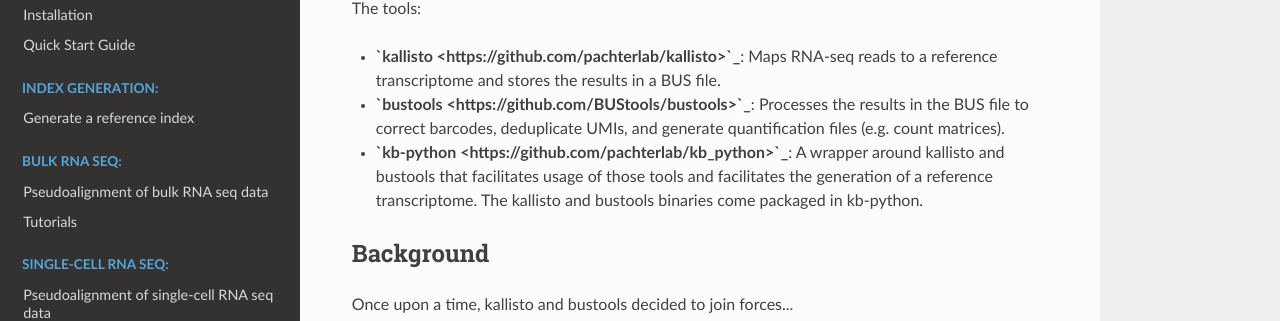
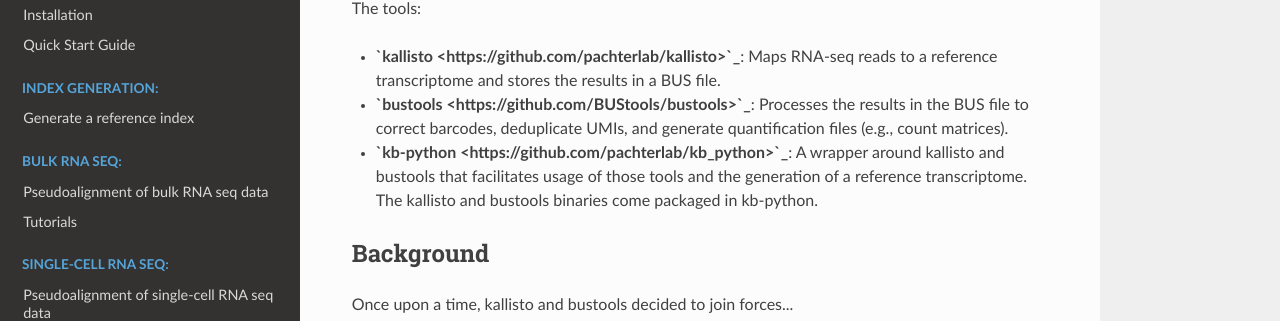
Before and after one commit to pachterlab/kb_docs, a Sphinx documentation site: the page built from docs/source/overview/introduction.rst, in a window 1280 px wide. Shown: the part 163-484 px from the top of the page. Built offline with Sphinx 7.4.7 and the Read the Docs theme 3.1.0, drawn with Linux system fonts in a browser that asks for light colours.

Commit message:
Update introduction.rst

```diff
--- a/docs/source/overview/introduction.rst
+++ b/docs/source/overview/introduction.rst
@@ -5,9 +5,10 @@ The tools:
 
 * **`kallisto <https://github.com/pachterlab/kallisto>`_**: Maps RNA-seq reads to a reference transcriptome and stores the results in a BUS file.
 
-* **`bustools <https://github.com/BUStools/bustools>`_**: Processes the results in the BUS file to correct barcodes, deduplicate UMIs, and generate quantification files (e.g. count matrices).
+* **`bustools <https://github.com/BUStools/bustools>`_**: Processes the results in the BUS file to correct barcodes, deduplicate UMIs, and generate quantification files (e.g., count matrices).
 
-* **`kb-python <https://github.com/pachterlab/kb_python>`_**: A wrapper around kallisto and bustools that facilitates usage of those tools and facilitates the generation of a reference transcriptome. The kallisto and bustools binaries come packaged in kb-python.
+* **`kb-python <https://github.com/pachterlab/kb_python>`_**: A wrapper around kallisto and bustools that facilitates usage of those tools and the generation of a reference transcriptome. The kallisto and bustools binaries come packaged in kb-python.
+
 
 Background
 ^^^^^^^^
```
